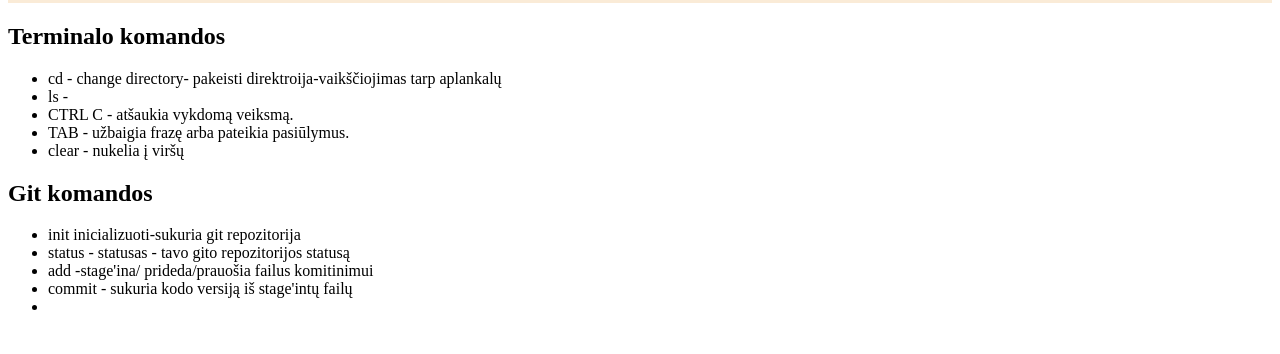
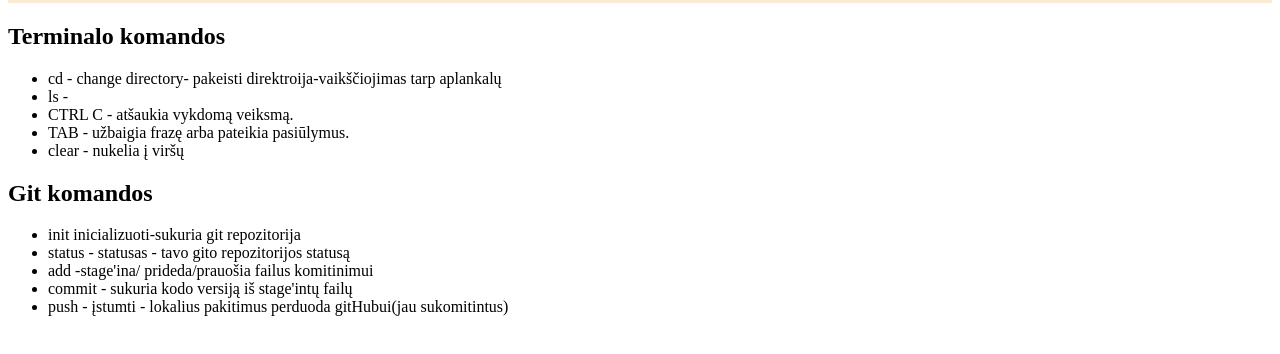
Before and after one commit to Gtpmlvl/HTML-ir-CSS, a plain HTML site: page 4 paskaita - 09.15-Git ir Github/index.html in a window 1280 px wide. Shown: the part 1322-1676 px from the top of the page. Drawn offline with Linux system fonts and the light colour scheme.

Commit message:
git push komanda

```diff
--- a/4 paskaita - 09.15-Git ir Github/index.html
+++ b/4 paskaita - 09.15-Git ir Github/index.html
@@ -113,7 +113,7 @@
               <li>status - statusas - tavo gito repozitorijos statusą</li>
               <li>add -stage'ina/ prideda/prauošia   failus komitinimui</li>
               <li>commit - sukuria kodo versiją iš stage'intų failų</li>
-              <li></li>
+              <li>push - įstumti - lokalius pakitimus perduoda gitHubui(jau sukomitintus)</li>
             </ul>
            </section>
 
```
